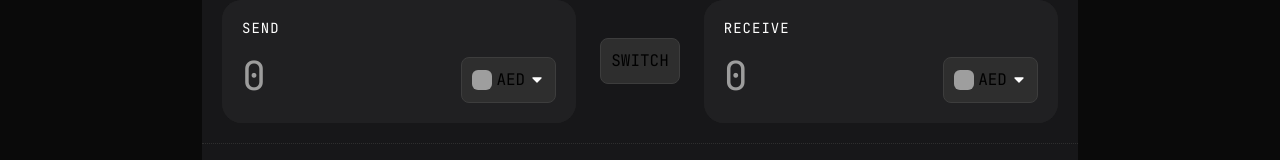
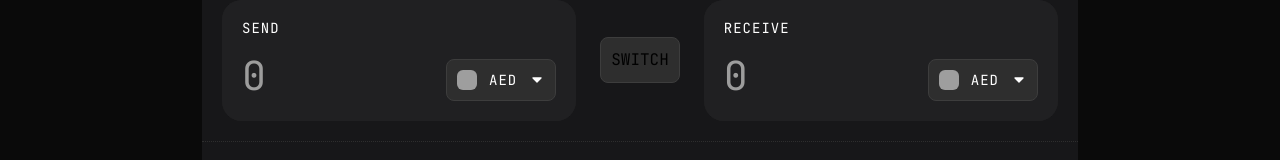
Before and after one commit to grathipanya/forex-exchange-checker, a React (Vite) app: page / in a window 1280 px wide. Shown: the part 199-359 px from the top of the page. Built offline with nearby package versions, Linux system fonts and the light colour scheme; no server answers; grey boxes are pictures that could not be loaded.

Commit message:
fix(currency-select): fix button styling

```diff
--- a/src/components/molecules/currency-picker-modal/CurrencyPickerModal.tsx
+++ b/src/components/molecules/currency-picker-modal/CurrencyPickerModal.tsx
@@ -46,7 +46,7 @@ const CurrencyPickerModal = ({
             label={"Search currencies..."}
             onChange={(value: string) => setSearchInput(value)}
           />
-          <div className="flex flex-col overflow-y-scroll max-h-50">
+          <div className="flex flex-col overflow-y-scroll max-h-75 no-scrollbar">
             {popularCurrencies && <Label>popularCurrencies</Label>}
             {otherCurrencies && <Label>otherCurrencies</Label>}
             {availableCurrencies.map((currency, key) => (
--- a/src/components/molecules/currency-picker/CurrencyPicker.tsx
+++ b/src/components/molecules/currency-picker/CurrencyPicker.tsx
@@ -22,7 +22,7 @@ const CurrencyPicker = ({ selectedCurrency, selectedCountryCode, onOpen }: Curre
       <Button
         className=""
         text={
-          <>
+          <div className="flex items-center gap-2">
             {selectedCurrency && (
               <Image
                 src={
@@ -35,13 +35,16 @@ const CurrencyPicker = ({ selectedCurrency, selectedCountryCode, onOpen }: Curre
                 className="w-5 h-5 inline-block mr-1"
               />
             )}
-            {!selectedCurrency ? "Select currency" : selectedCurrency}
+            <div className="text-preset-4 text-neutral-50">
+              {!selectedCurrency ? "Select currency" : selectedCurrency}
+            </div>
+
             <Image
               className="w-4 h-4 inline-block ml-1"
               src={IconChevronDown}
               alt="Chevron Down"
             />
-          </>
+          </div>
         }
         onClick={onOpen}
       />
--- a/src/index.css
+++ b/src/index.css
@@ -96,6 +96,16 @@ body {
 }
 
 @layer utilities {
+  /* Hide scrollbar for Chrome, Safari and Opera */
+  .no-scrollbar::-webkit-scrollbar {
+    display: none;
+  }
+  /* Hide scrollbar for IE, Edge and Firefox */
+  .no-scrollbar {
+    -ms-overflow-style: none; /* IE and Edge */
+    scrollbar-width: none; /* Firefox */
+  }
+
   .font-display {
     font-family: var(--font-display);
   }
```
